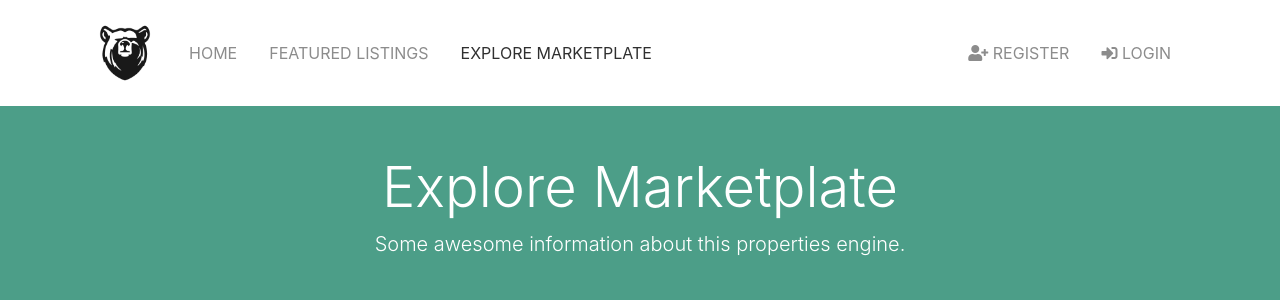
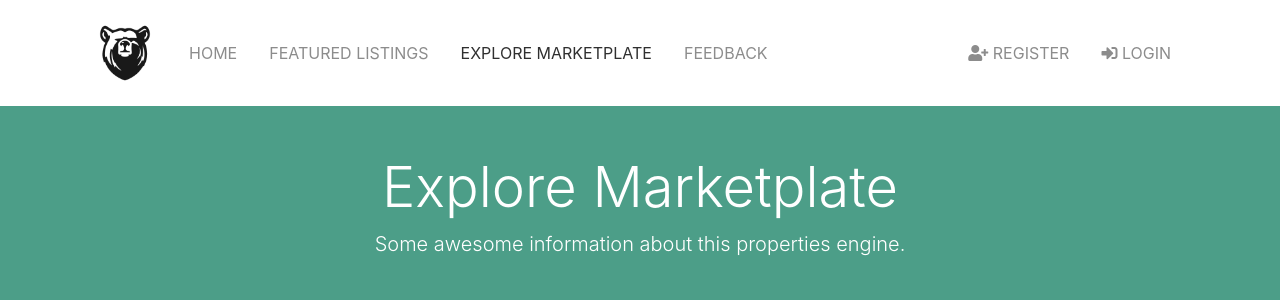
Before and after one commit to Ketibansapi/Django_Marketplate, a Django app: template templates/pages/about.html in a window 1280 px wide. Shown: the top 300 px of the page. Run offline with Django 3.2, Linux system fonts and the light colour scheme; the template is opened without the code that fills it, so the values that code supplies are empty; some libraries are stand-ins or nearby versions.

Commit message:
feedback add

```diff
--- a/templates/pages/about.html
+++ b/templates/pages/about.html
@@ -70,7 +70,7 @@
     <h2 class="display-4">Keep in touch, anytime.</h2>
    <!-- <h4>Submit the brilliant idea, question or feedback for improving this engine.</h4> -->
     <br>
-    <a href="https://warm-waters-72067.herokuapp.com/" class="btn btn-secondary text-white btn-lg">Submit Here</a>
+    <a href="https://infallible-cori-c7b9fc.netlify.com" class="btn btn-secondary text-white btn-lg">Submit Here</a>
   </section>
 
   <!-- Team -->
--- a/templates/partials/_navbar.html
+++ b/templates/partials/_navbar.html
@@ -36,6 +36,9 @@
                 {%  endif %}
               >
                 <a class="nav-link" href="{% url 'about' %}">Explore MarketPlate</a>
+              </li>
+              <li>
+                <a class="nav-link" href="https://infallible-cori-c7b9fc.netlify.com">Feedback</a>
               </li>
             </ul>
 
```
